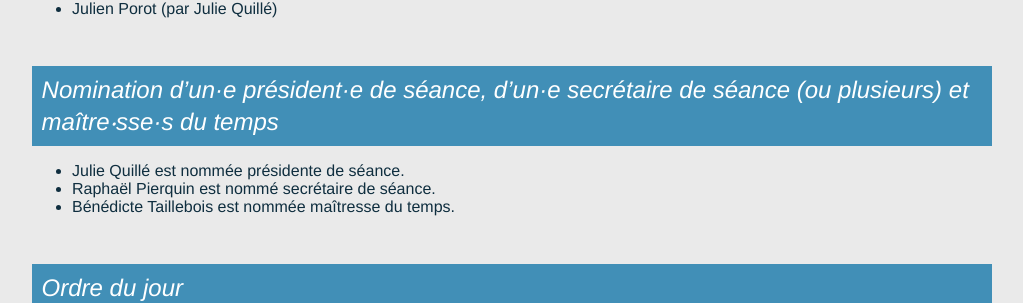
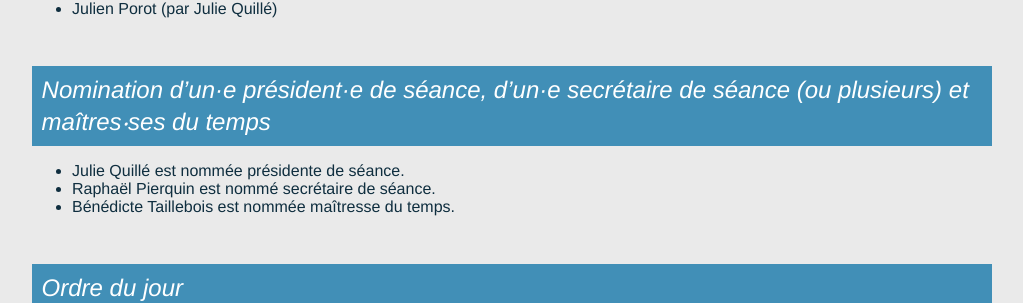
Before and after one commit to AgileFrance/AgileFrance.github.io, a Jekyll site: the page built from _assemblee_generale/2020-02-15.md, in a window 1280 px wide and 900 px high, scrolled down 305 px. Shown: the part 184-487 px from the top of the window, without its empty margins (128-1151 px from the left). Built offline with Jekyll 4.4.1, drawn with Linux system fonts in a browser that asks for light colours.

Commit message:
Simplifie l'écriture inclusive

```diff
--- a/_assemblee_generale/2020-02-15.md
+++ b/_assemblee_generale/2020-02-15.md
@@ -17,7 +17,7 @@ Sont representé·e·s :
 - Julien Porot (par Julie Quillé)
 
 
-# Nomination d'un·e président·e de séance, d’un·e secrétaire de séance (ou plusieurs) et maître‧sse·s du temps
+# Nomination d'un·e président·e de séance, d’un·e secrétaire de séance (ou plusieurs) et maîtres‧ses du temps
 
  - Julie Quillé est nommée présidente de séance.
  - Raphaël Pierquin est nommé secrétaire de séance.
```
